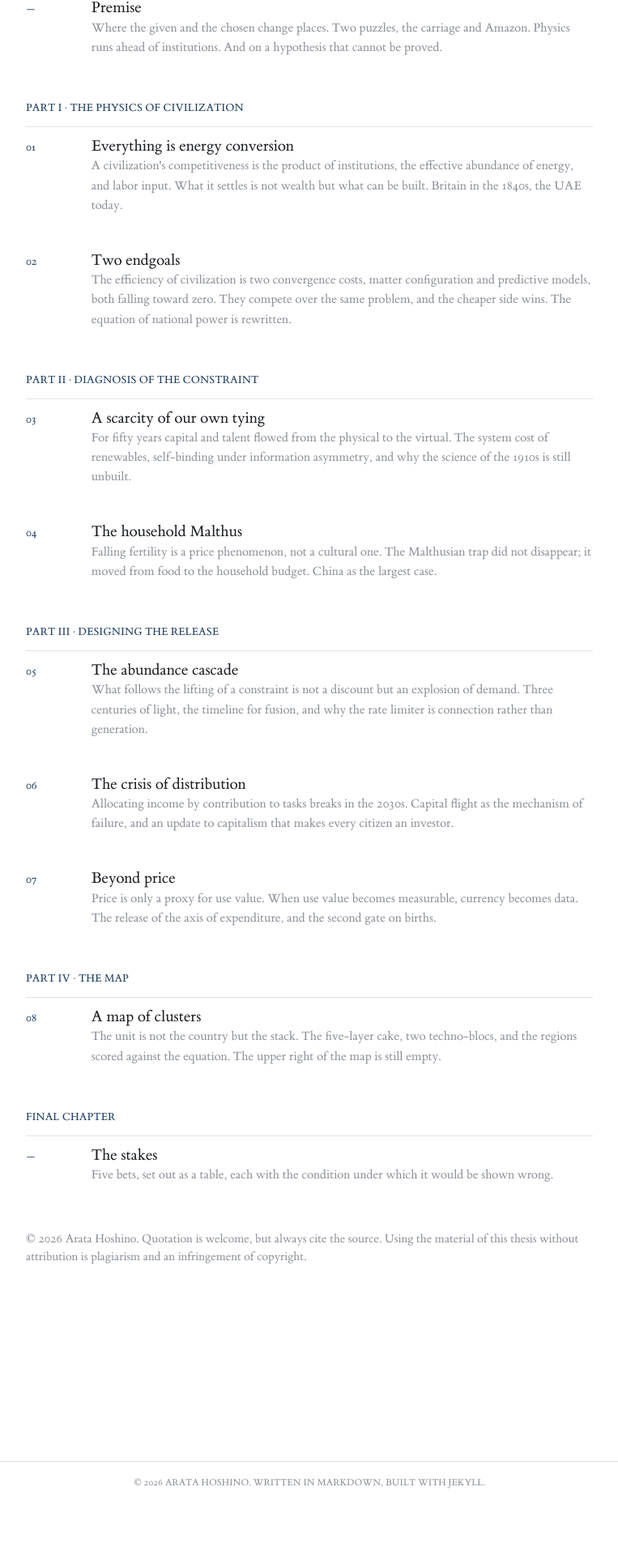
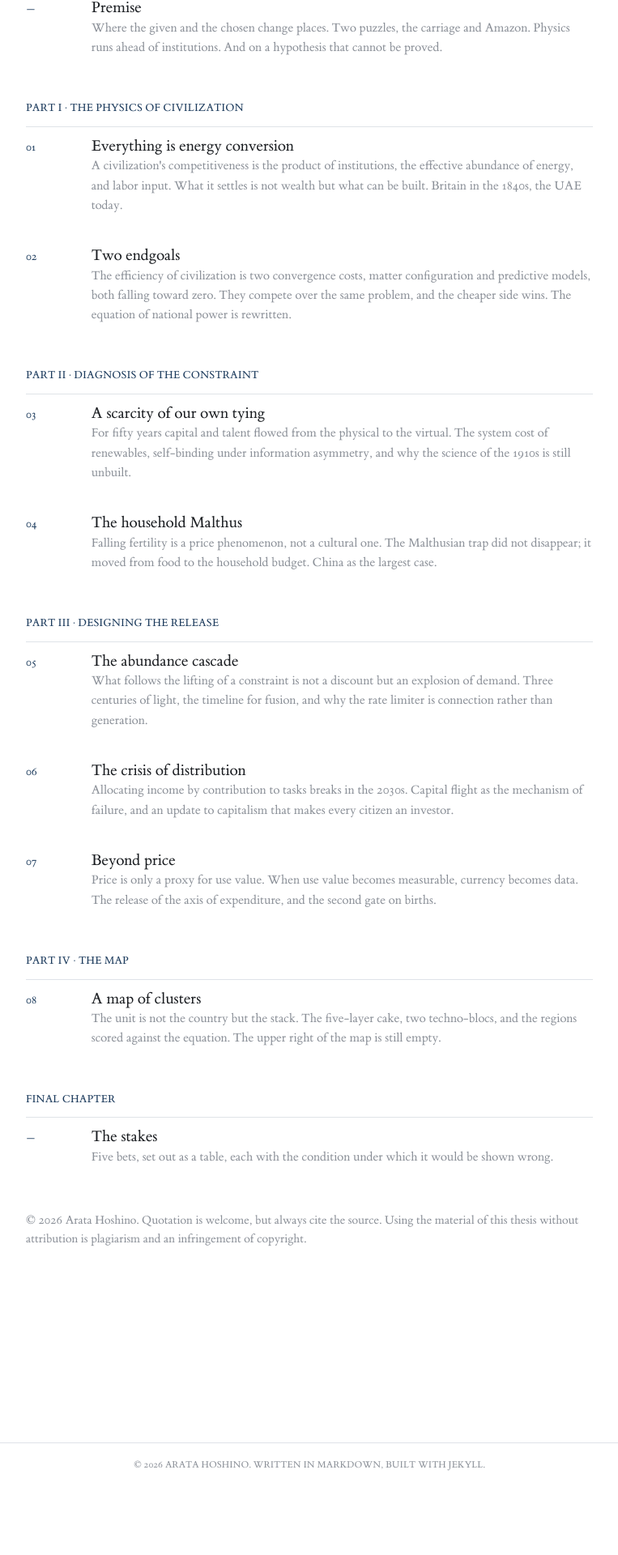
Before and after one commit to arata-hoshino/arata-hoshino.github.io, a Jekyll site: the page built from index.md, in a window 1280 px wide. Shown: the part 2065-3985 px from the top of the page at 81% size, without its empty margins (258-1021 px from the left). Built offline with Jekyll 4.4.1, drawn with Linux system fonts in a browser that asks for light colours; after the commit the page ends 3963 px from its top, so only the background shows below that.

Commit message:
Take the contents a step further on each of the three spacings
Co-Authored-By: Claude Opus 5 <noreply@anthropic.com>

```diff
--- a/assets/css/style.css
+++ b/assets/css/style.css
@@ -597,7 +597,7 @@ main {
    four parts, instead of one for every row. */
 .toc-part {
   /* an h3, so it inherits the navy uppercase label from .prose h3 */
-  margin: clamp(3rem, 6vw, 4rem) 0 clamp(2.1rem, 4.2vw, 2.9rem);
+  margin: clamp(3rem, 6vw, 4rem) 0 clamp(2.5rem, 5vw, 3.4rem);
   padding-bottom: 0.9em;
   border-bottom: 1px solid var(--rule);
 }
@@ -613,7 +613,7 @@ main {
   grid-template-columns: 3.25em minmax(0, 1fr);
   align-items: baseline;
   gap: 0 1.5em;
-  margin: 0 0 clamp(1.05rem, 2.1vw, 1.45rem);
+  margin: 0 0 clamp(0.8rem, 1.6vw, 1.1rem);
   padding: 0;
 }
 
@@ -649,7 +649,7 @@ main {
 
 .toc-summary {
   grid-column: 2;
-  margin: 1em 0 0;
+  margin: 1.25em 0 0;
   color: var(--muted);
   font-size: 0.92em;
   line-height: 1.55;
```
